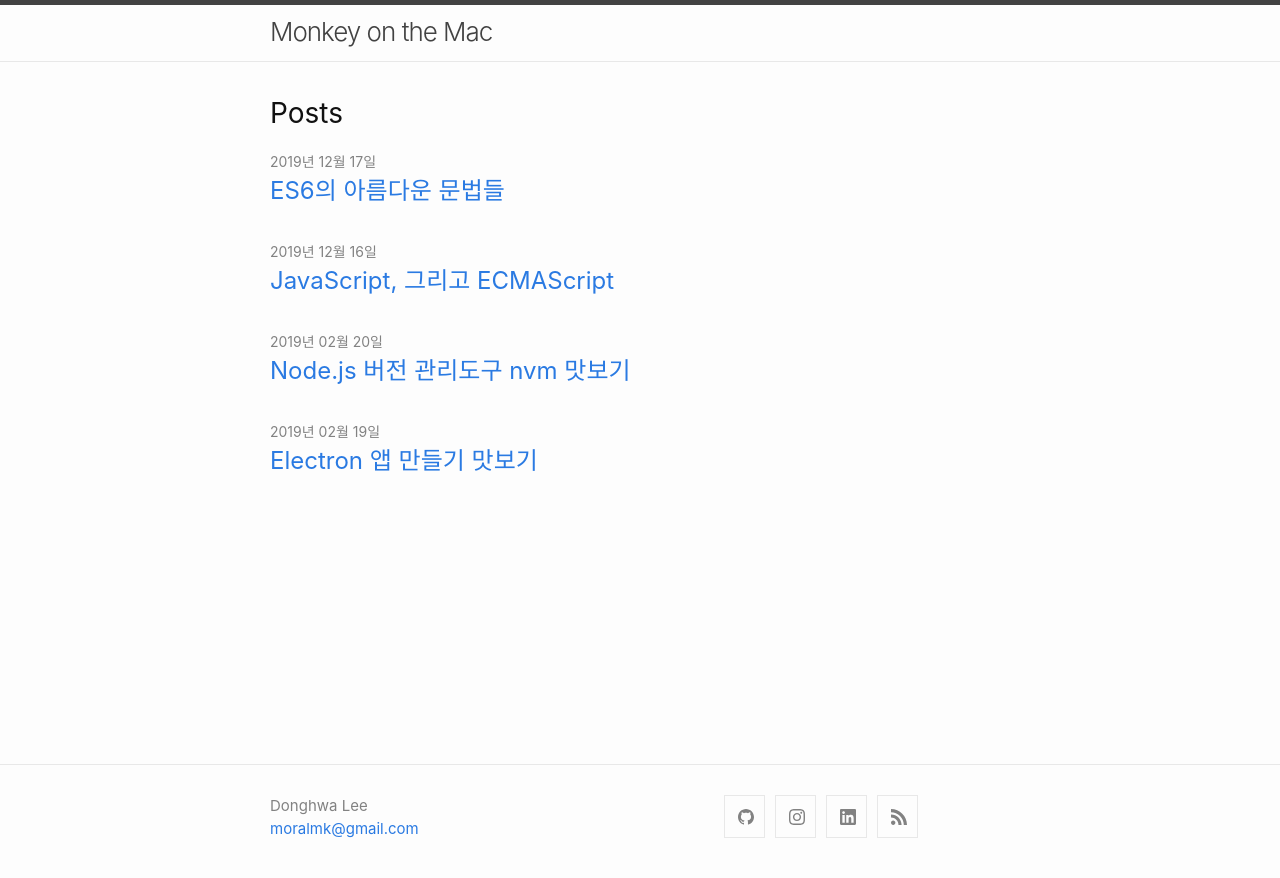
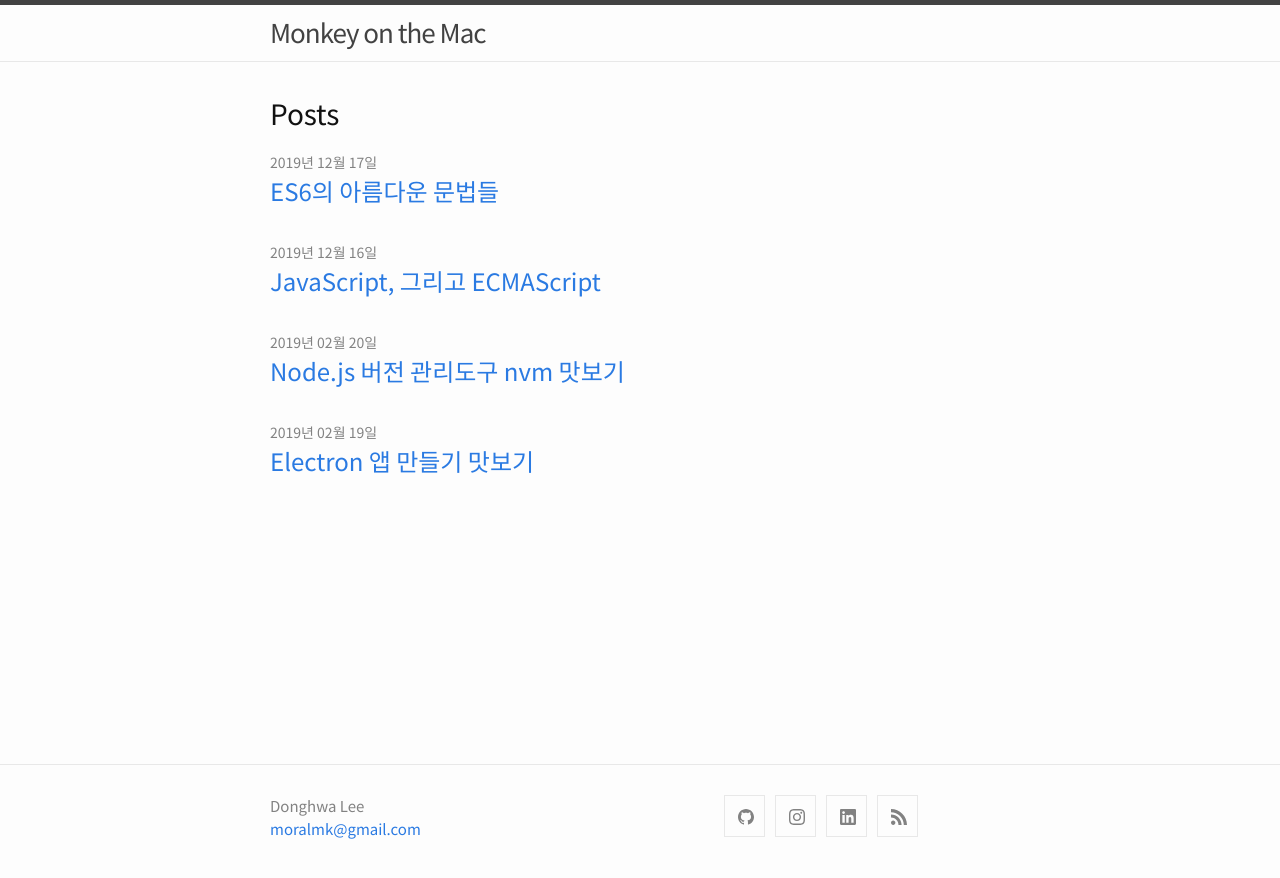
Before and after one commit to moralmk/moralmk.github.io, a Jekyll site: the page built from index.markdown, in a window 1280 px wide. Shown: the top 878 px of the page. Built offline with Jekyll 4.4.1, drawn with Linux system fonts in a browser that asks for light colours.

Commit message:
Noto Sans CJK KR 폰트 적용

```diff
--- a/_sass/minima/custom-styles.scss
+++ b/_sass/minima/custom-styles.scss
@@ -1,2 +1,4 @@
 // Placeholder to allow defining custom styles that override everything else.
 // (Use `_sass/minima/custom-variables.scss` to override variable defaults)
+
+@import url(http://fonts.googleapis.com/earlyaccess/notosanskr.css);
--- a/_sass/minima/initialize.scss
+++ b/_sass/minima/initialize.scss
@@ -2,7 +2,7 @@
 
 // Define defaults for each variable.
 
-$base-font-family: -apple-system, BlinkMacSystemFont, "Segoe UI", "Segoe UI Symbol", "Segoe UI Emoji", "Apple Color Emoji", Roboto, Helvetica, Arial, sans-serif !default;
+$base-font-family: 'Noto Sans KR', -apple-system, BlinkMacSystemFont, "Segoe UI", "Segoe UI Symbol", "Segoe UI Emoji", "Apple Color Emoji", Roboto, Helvetica, Arial, sans-serif !default;
 $base-font-size:   16px !default;
 $base-font-weight: 400 !default;
 $small-font-size:  $base-font-size * 0.875 !default;
```
